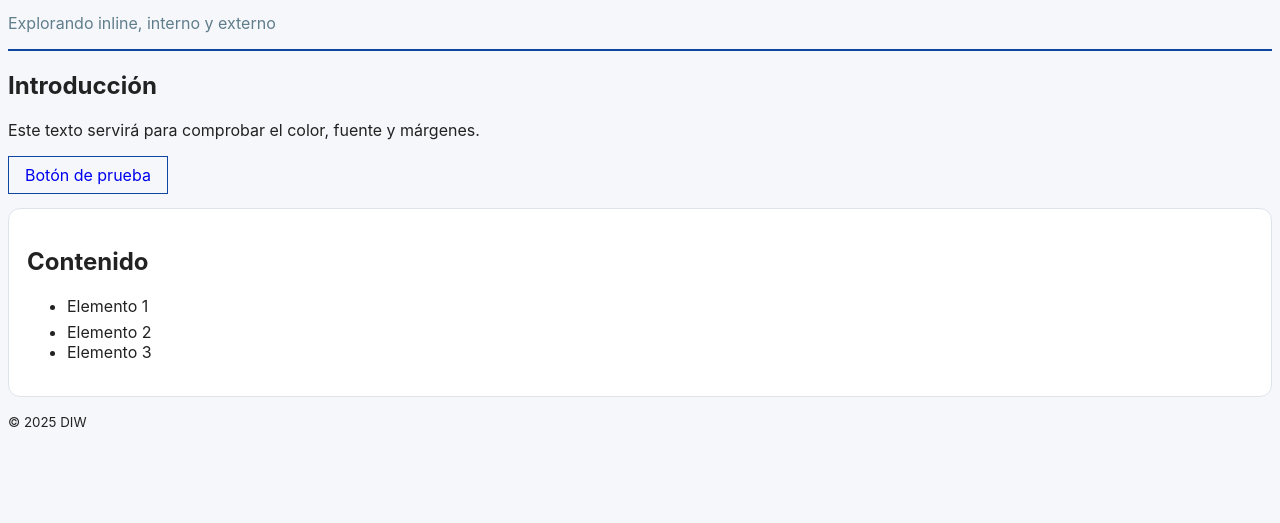
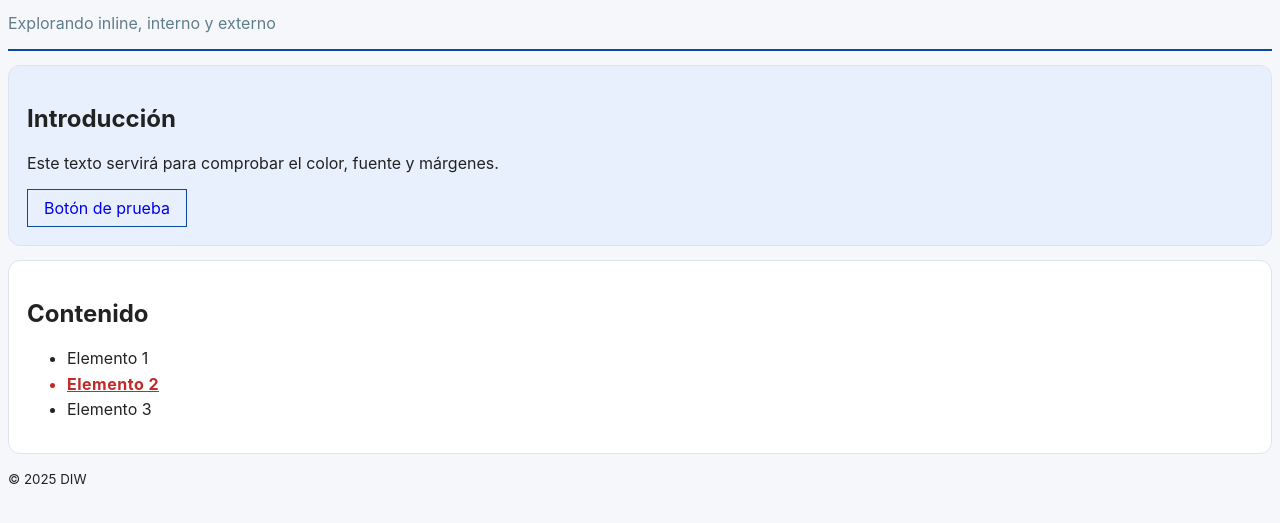
Before and after one commit to ifpldvMateus/Practicas-DIW, a plain HTML site: page U2/03_comparacion-estilos-css/DIW_UT2_P23_index.html in a window 1280 px wide. Shown: the part 63-586 px from the top of the page. Drawn offline with Linux system fonts and the light colour scheme.

Commit message:
Update DIW_UT2_P23_index.html

```diff
--- a/U2/03_comparacion-estilos-css/DIW_UT2_P23_index.html
+++ b/U2/03_comparacion-estilos-css/DIW_UT2_P23_index.html
@@ -14,7 +14,7 @@
         </header>
 
         <main>
-            <section class="tarjeta_destacado" id="intro">
+            <section class="tarjeta destacado" id="intro">
                 <h2>Introducción</h2>
                 <p>Este texto servirá para comprobar el color, fuente y márgenes.</p>
                 <a class="boton" href="#intro">Botón de prueba</a>
@@ -24,7 +24,7 @@
                 <h2>Contenido</h2>
                 <ul>
                     <li class="item">Elemento 1</li>
-                    <li class="item_importante">Elemento 2</li>
+                    <li class="item importante">Elemento 2</li>
                     <li class="item">Elemento 3</li>
                 </ul>
             </section>
```
